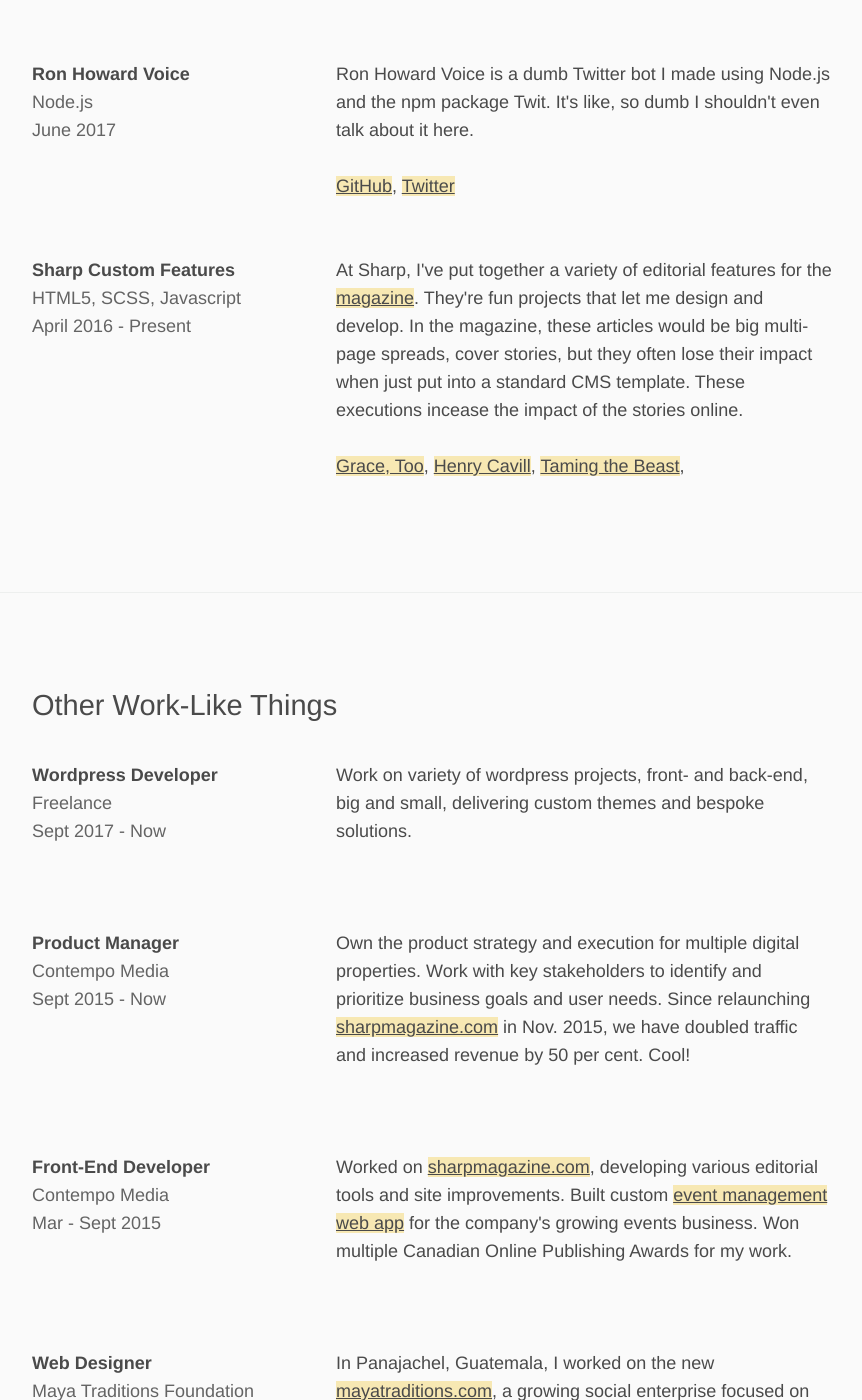
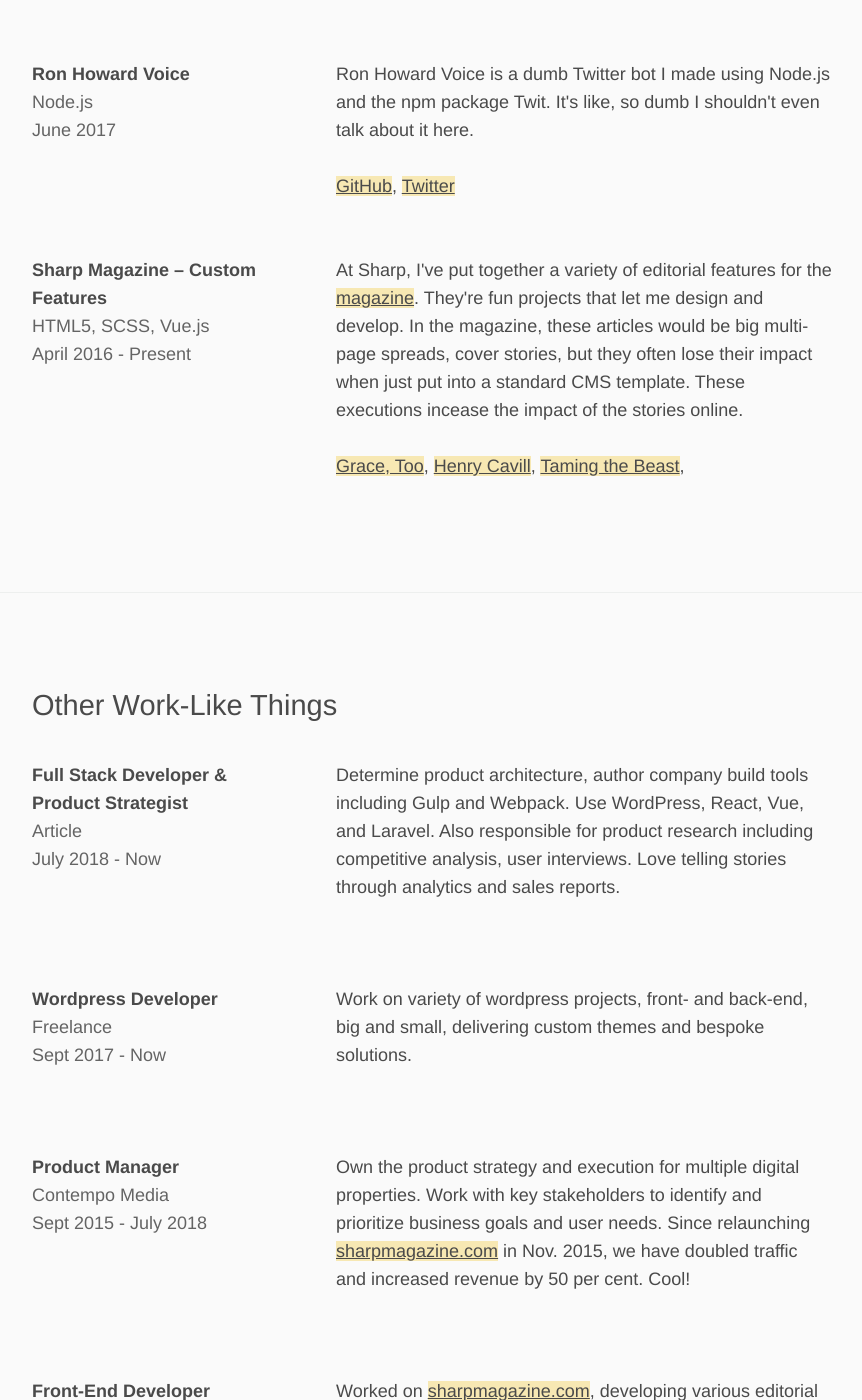
Before and after one commit to colinxr/cr-jekyll, a Jekyll site: the page built from index.html, in a window 1280 px wide and 1400 px high, scrolled down 1481 px. Shown: the whole window, without its empty margins (208-1070 px from the left). Built offline with Jekyll 4.4.1, drawn with Linux system fonts in a browser that asks for light colours.

Commit message:
update jobs and projects

```diff
--- a/_data/jobs.yml
+++ b/_data/jobs.yml
@@ -1,3 +1,8 @@
+-   title: Full Stack Developer & Product Strategist
+    company: Article
+    time: July 2018 - Now
+    description: Determine product architecture, author company build tools including Gulp and Webpack. Use WordPress, React, Vue, and Laravel. Also responsible for product research including competitive analysis, user interviews. Love telling stories through analytics and sales reports.
+
 -   title: Wordpress Developer
     company: Freelance
     time: Sept 2017 - Now
@@ -5,7 +10,7 @@
 
 -   title: Product Manager
     company: Contempo Media
-    time: Sept 2015 - Now
+    time: Sept 2015 - July 2018
     description: Own the product strategy and execution for multiple digital properties. Work with key stakeholders to identify and prioritize business goals and user needs. Since relaunching <a href="http://www.sharpmagazine.com">sharpmagazine.com</a> in Nov. 2015, we have doubled traffic and increased revenue by 50 per cent. Cool!
 
 -   title: Front-End Developer
--- a/_data/projects.yml
+++ b/_data/projects.yml
@@ -22,8 +22,8 @@
     description: Ron Howard Voice is a dumb Twitter bot I made using Node.js and the npm package Twit. It's like, so dumb I shouldn't even talk about it here.
     links: <a href="https://www.github.com/colinxr/ron-howard-voice" target="_blank">GitHub</a>, <a href="http://www.twitter.com/ronhoward_voice" target="_blank">Twitter</a>
 
--   title: Sharp Custom Features
-    languages: HTML5, SCSS, Javascript
+-   title: Sharp Magazine – Custom Features
+    languages: HTML5, SCSS, Vue.js
     time: April 2016 - Present
     description: At Sharp, I've put together a variety of editorial features for the <a href="sharpmagazine.com/" target="_blank">magazine</a>. They're fun projects that let me design and develop. In the magazine, these articles would be big multi-page spreads, cover stories, but they often lose their impact when just put into a standard CMS template. These executions incease the impact of the stories online.
     links: <a href="http://sharpmagazine.com/features/grace-too/" target="_blank">Grace, Too</a>, <a href="http://sharpmagazine.com/features/henry-cavill/" target="_blank">Henry Cavill</a>, <a href="http://sharpmagazine.com/features/taming-the-beast/" target="_blank">Taming the Beast</a>,
--- a/_includes/footer.html
+++ b/_includes/footer.html
@@ -1,6 +1,6 @@
 <footer class="footer">
   <div class="container">
-    <h4 class="footer__title"><a href="{{site.url}}{{site.baseurl}}">{{ site.name }}, {{ 'now' | date: "%Y" }}</a></h4>
+    <h4 class="footer__title"><a href="{{site.url}}{{site.baseurl}}">{{ site.name }}, 2019</a></h4>
   </div>
 </footer>
 <script>
--- a/_includes/head.html
+++ b/_includes/head.html
@@ -5,7 +5,7 @@
 
     <title>{% if page.title %}{{ page.title | escape }} | {% endif %} Colin Rabyniuk</title>
 
-    <meta name="description" content="Colin Rabyniuk, Writer, Developer, Product Manager, Digital Media, Travel Guy, Dude, ">
+    <meta name="description" content="Colin Rabyniuk, Full Stack Developer, Product Manager">
 
     <meta name="google-site-verification" content="WqwVEtKY3NlEY6vPafT8YV6qUVipG5dyb2BfITdzYK4" />
 
```
